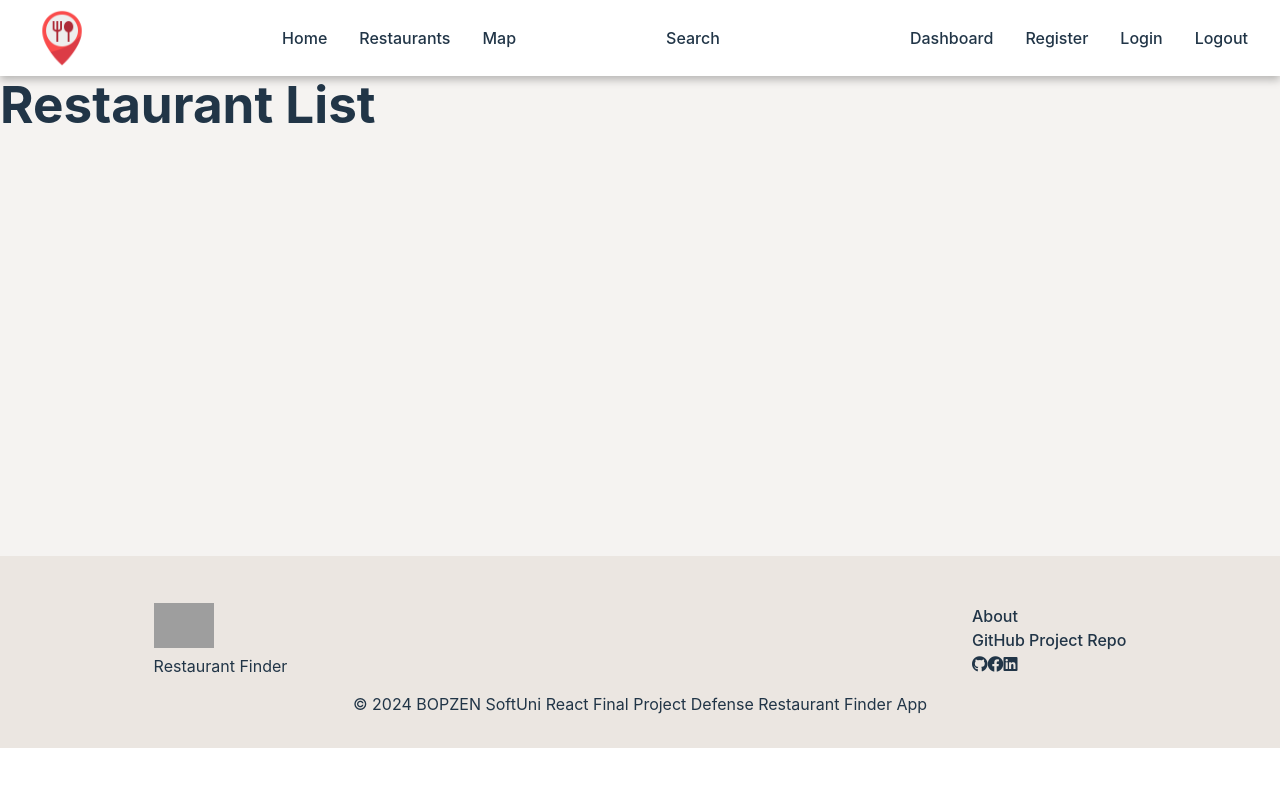
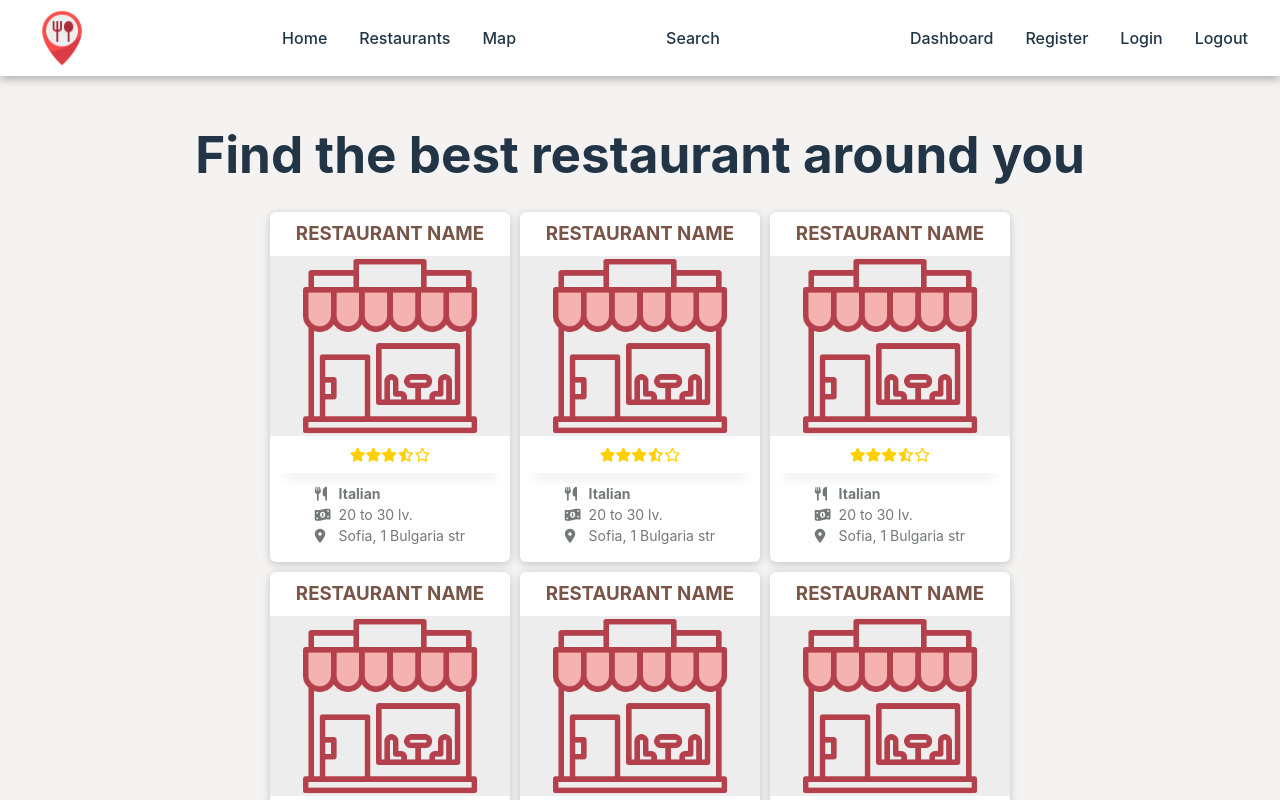
Before and after one commit to bopzen/RestaurantFinder, a React (Vite) app in the folder front-end/: page /restaurants in a window 1280 px wide. Shown: the top 800 px of the page. Built offline with nearby package versions, Linux system fonts and the light colour scheme; grey boxes are pictures that could not be loaded.

Commit message:
Updated RestaurantList and RestaurantListItem components

```diff
--- a/front-end/src/components/dashboard/Dashboard.jsx
+++ b/front-end/src/components/dashboard/Dashboard.jsx
@@ -2,6 +2,18 @@ export default function Dashboard() {
     return (
         <>
             <h1>Dashboard</h1>
+            <div className="my-restaurants">
+                <h2>My Restaurants</h2>
+
+                <ul>
+                    <li>Restaurant 1</li>
+                    <li>Restaurant 2</li>
+                    <li>Restaurant 3</li>
+                </ul>
+
+            </div>
+
+
 
         </>
     )
--- a/front-end/src/components/home/Home.jsx
+++ b/front-end/src/components/home/Home.jsx
@@ -2,9 +2,6 @@ export default function Home() {
     return (
         <>
             <h1>Home</h1>
-            <div className="home-background">
-                <img src="/images/lime-near-roasted-meat-salad.jpg" alt="home-background" />
-            </div>
 
         </>
     )
--- a/front-end/src/components/restaurants/RestaurantList.jsx
+++ b/front-end/src/components/restaurants/RestaurantList.jsx
@@ -1,7 +1,23 @@
+import RestaurantListItem from "./RestaurantListItem";
+
 export default function RestaurantList() {
     return (
-        <>
-            <h1>Restaurant List</h1>
-        </>
+        <section className="restaurant-list-section">
+            <h1>Find the best restaurant around you</h1>
+            <div className="restaurant-list-container">
+
+                <RestaurantListItem />
+                <RestaurantListItem />
+                <RestaurantListItem />
+                <RestaurantListItem />
+                <RestaurantListItem />
+                <RestaurantListItem />
+                <RestaurantListItem />
+                <RestaurantListItem />
+                <RestaurantListItem />
+                <RestaurantListItem />
+            </div>
+        </section>
+
     )
 }
--- /dev/null
+++ b/front-end/src/components/restaurants/RestaurantListItem.jsx
@@ -0,0 +1,29 @@
+export default function RestaurantListItem() {
+    return (
+        <div className="restaurant-list-item-container">
+            <h3>RESTAURANT NAME</h3>
+            <div className="restaurant-avatar">
+                <img src="/logos/restaurant-avatar.png" alt="" />
+            </div>
+            <div className="rating">
+                    <i class="fa-solid fa-star"></i>
+                    <i class="fa-solid fa-star"></i>
+                    <i class="fa-solid fa-star"></i>
+                    <i class="fa-solid fa-star-half-stroke"></i>
+                    <i class="fa-regular fa-star"></i>
+                </div>
+            <div className="restaurant-info">
+                <div>
+                    <p><i class="fa-solid fa-utensils"></i></p>
+                    <p><i class="fa-solid fa-money-bill-1-wave"></i></p>
+                    <p><i class="fa-solid fa-location-dot"></i></p>
+                </div>
+                <div>
+                    <h4>Italian</h4>
+                    <p>20 to 30 lv.</p>
+                    <p>Sofia, 1 Bulgaria str</p>
+                </div>
+            </div>
+        </div>
+    )
+}
--- a/front-end/src/index.css
+++ b/front-end/src/index.css
@@ -1,4 +1,4 @@
-@import 'https://use.fontawesome.com/releases/v5.10.2/css/all.css';
+@import 'https://cdnjs.cloudflare.com/ajax/libs/font-awesome/6.4.2/css/all.min.css';
 
 
 :root {
@@ -118,10 +118,13 @@ header nav ul {
 
 .home-background img {
   width: 100vw;
+  height: 100%;
 }
 
 main {
+  margin: auto;
   min-height: 60vh;
+  padding: 50px 150px;
 }
 
 .small-logo {
@@ -198,6 +201,72 @@ main {
   margin-top: 50px;
 }
 
+.restaurant-list-section {
+  margin: auto;
+  display: flex;
+  flex-direction: column;
+  align-items: center;
+  gap: 30px;
+}
+.restaurant-list-container {
+  display: flex;
+  flex-wrap: wrap;
+  justify-content: center;
+  gap: 10px;
+}
+
+.restaurant-list-item-container h3 {
+  padding: 0.5rem;
+  color: #795548;
+}
+.restaurant-list-item-container {
+  display: flex;
+  flex-direction: column;
+  justify-content: flex-start;
+  align-items: center;
+  max-width: 240px;
+  height: 350px;
+  background-color: white;
+  border-radius: 6px;
+  box-shadow: 0 2px 8px rgb(0 0 0 / 20%);
+}
+
+
+.restaurant-avatar {
+  display: flex;
+  justify-content: center;
+  width: 240px;
+  height: 180px;
+  background-color: #eeeded;
+}
+.restaurant-avatar img {
+  height: 100%;
+}
+
+.rating {
+  width: 240px;
+  text-align: center;
+  font-size: 14px;
+  color: rgb(255, 208, 0);
+  padding: 8px ;
+  box-shadow: 0 20px 12px -15px rgb(0 0 0 / 10%);
+}
+
+.restaurant-info {
+  display: flex;
+  justify-content: flex-start;
+  gap: 8px;
+  font-size: 14px;
+  padding: 10px;
+  color: #737879
+}
+
+.restaurant-info div {
+  display: flex;
+  flex-direction: column;
+  justify-content: space-between;
+
+}
 
 
 @media (prefers-color-scheme: light) {
```
Also changed, not shown: front-end/public/logos/restaurant-avatar.png (added).
